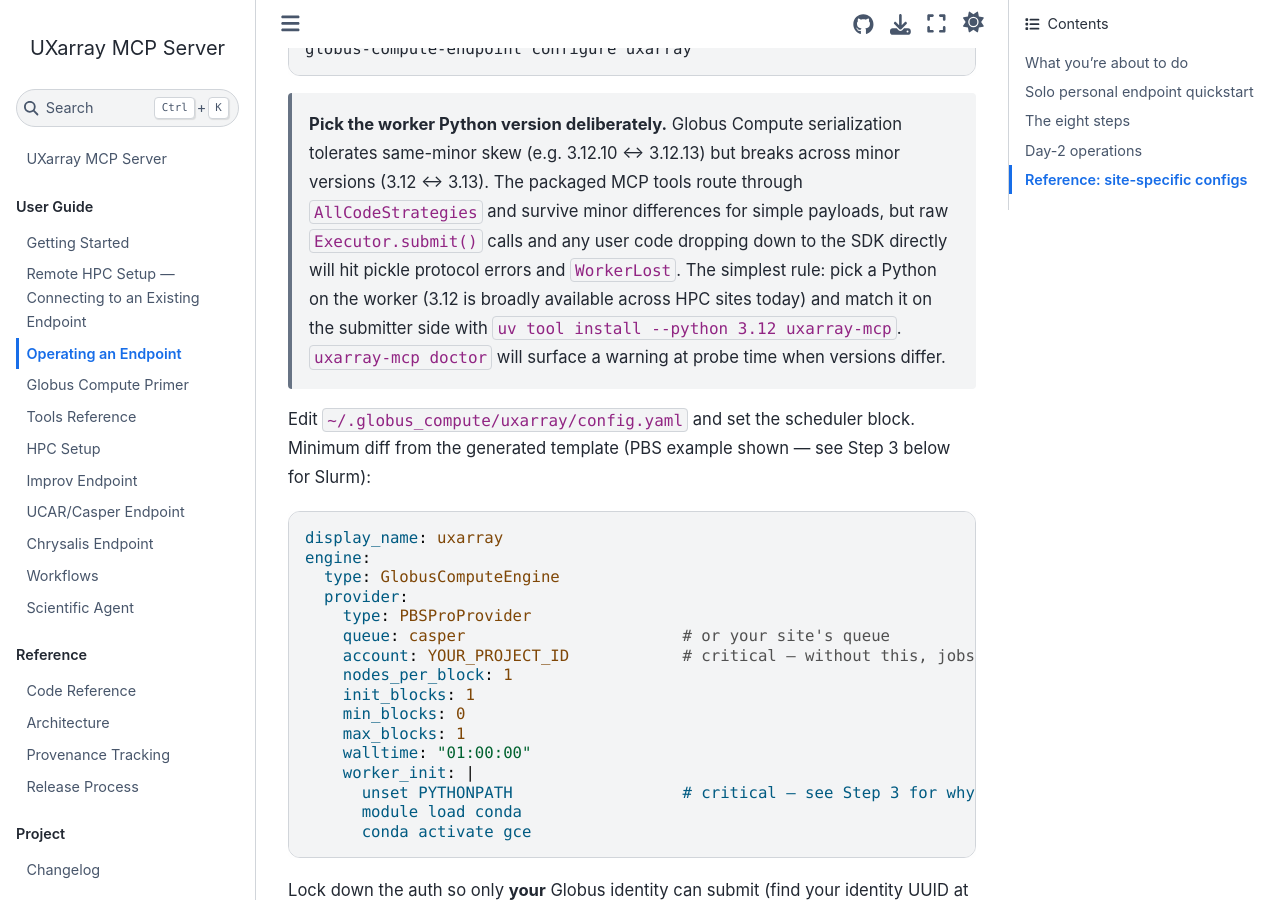
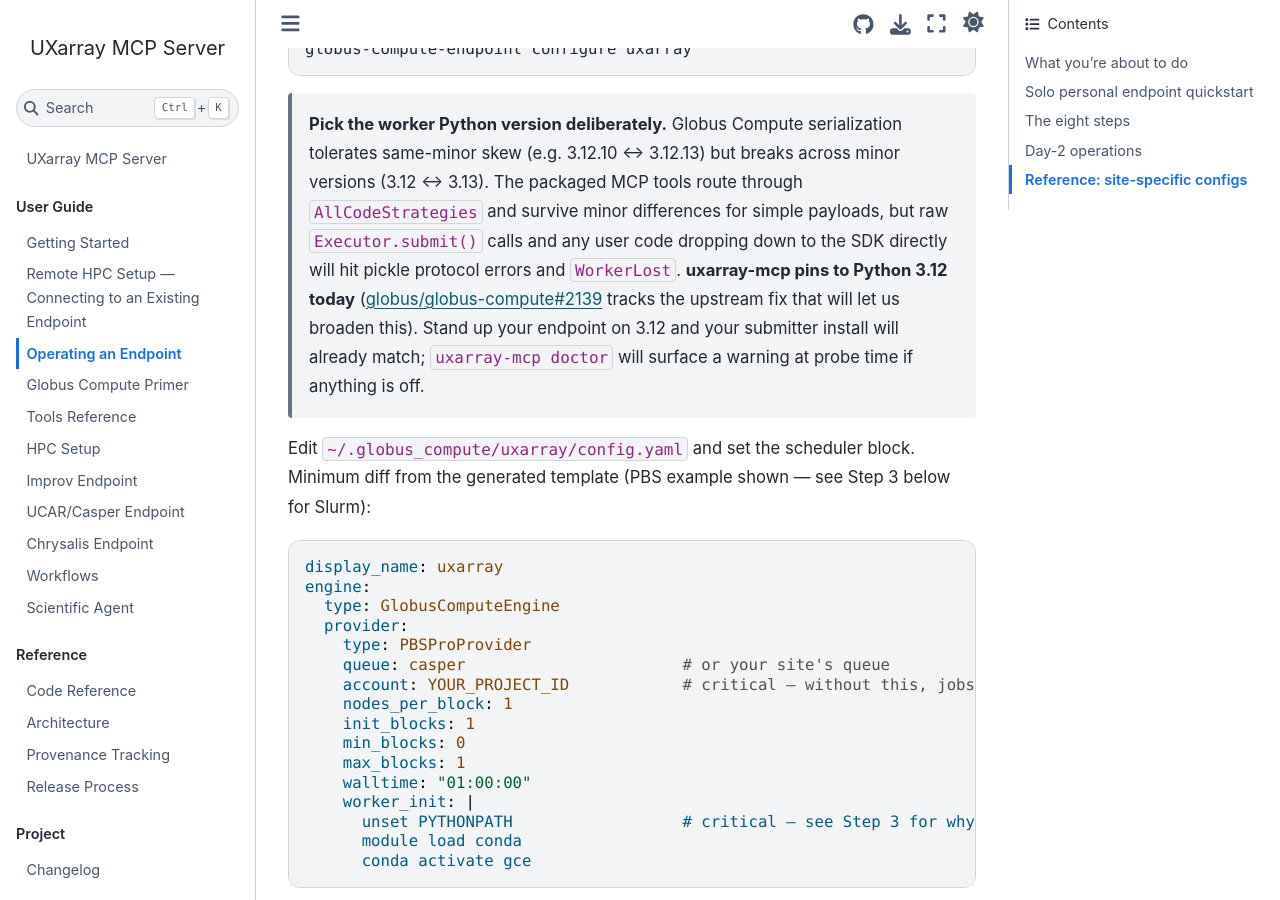
Before and after one commit to UXARRAY/uxarray-mcp-server, a Sphinx documentation site: the page built from docs/operating-an-endpoint.md, in a window 1280 px wide and 900 px high, scrolled down 1670 px. Built offline with Sphinx 7.4.7 and the Sphinx Book theme 1.1.4, drawn with Linux system fonts in a browser that asks for light colours.

Commit message:
Pin uxarray-mcp to Python 3.12 to avoid Globus Compute version-mismatch failures (#61)
A 3.13 submitter against a 3.12 endpoint worker raises WorkerLost on
non-trivial payloads through Globus Compute's default serializer. The MCP
tools survive simple round-trips via AllCodeStrategies but any user code
dropping down to Executor.submit() will hit it. Until upstream lands a
documented compatibility story (tracked at
globus/globus-compute#2139), pinning the package to 3.12 matches the conda
stacks that HPC sites ship today and keeps users out of WorkerLost
territory.

- pyproject.toml: requires-python = ">=3.12,<3.13"; classifiers reduced
  to 3.12. NOTE comment in the file explains why and points at the upstream
  issue so the next maintainer knows when to revisit.
- .python-version: 3.13 → 3.12 so `uv run` and `uv sync` pick the right
  interpreter automatically.
- README: install commands show `uv tool install --python 3.12`; new
  callout explains the constraint and links the upstream issue.
- docs/remote-hpc.md: same pin in the HPC-extras install step.
- docs/operating-an-endpoint.md: the worker-Python callout points at the
  upstream issue; the second conda-env example in the 8-step section
  bumped from python=3.11 to python=3.12 for consistency with the
  quickstart.
- .github/workflows/ci.yml: matrix collapsed to 3.12; pre-commit, smoke,
  HPC, docs jobs all updated to 3.12.
- .github/workflows/release.yml: build/install/verify steps updated to
  3.12.
- uv.lock: regenerated for the narrower requires-python (drops 3.11/3.13
  dependency variants).

Verified:
- pre-commit clean
- 295 tests pass under 3.12 (vs 290 under 3.13 — five cartopy-dependent
  tests that were skipped on 3.13 macOS now run)
- sphinx -W --keep-going clean

```diff
--- a/docs/operating-an-endpoint.md
+++ b/docs/operating-an-endpoint.md
@@ -70,11 +70,12 @@
 > versions (3.12 ↔ 3.13). The packaged MCP tools route through
 > `AllCodeStrategies` and survive minor differences for simple payloads, but
 > raw `Executor.submit()` calls and any user code dropping down to the SDK
-> directly will hit pickle protocol errors and `WorkerLost`. The simplest
-> rule: pick a Python on the worker (3.12 is broadly available across HPC
-> sites today) and match it on the submitter side with
-> `uv tool install --python 3.12 uxarray-mcp`. `uxarray-mcp doctor` will
-> surface a warning at probe time when versions differ.
+> directly will hit pickle protocol errors and `WorkerLost`. **uxarray-mcp
+> pins to Python 3.12 today** ([globus/globus-compute#2139](https://github.com/globus/globus-compute/issues/2139)
+> tracks the upstream fix that will let us broaden this). Stand up your
+> endpoint on 3.12 and your submitter install will already match;
+> `uxarray-mcp doctor` will surface a warning at probe time if anything is
+> off.
 
 Edit `~/.globus_compute/uxarray/config.yaml` and set the scheduler block.
 Minimum diff from the generated template (PBS example shown — see Step 3
```
Also changed, not shown: other parts of docs/operating-an-endpoint.md (+1 -1 lines), README.md (+10 -2 lines), docs/remote-hpc.md (+9 -1 lines), pyproject.toml (+6 -3 lines), 4 other files.
